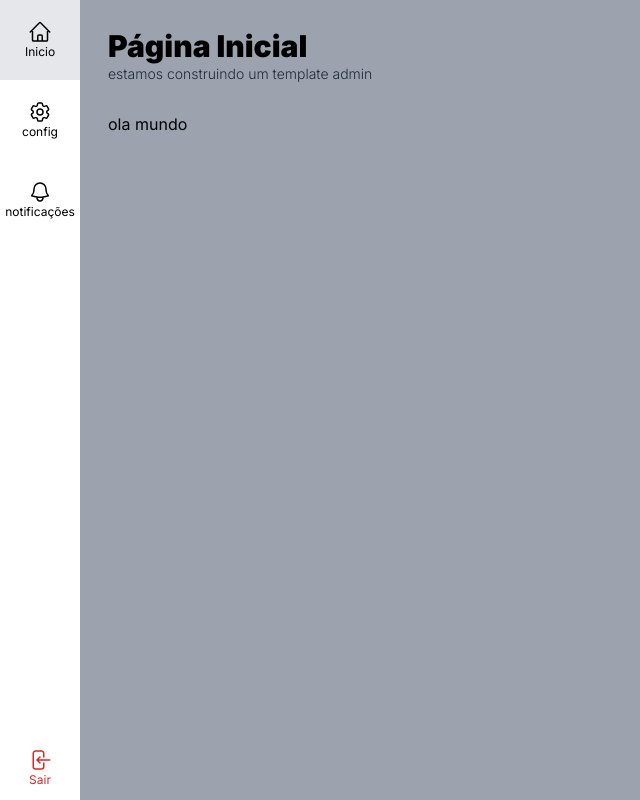
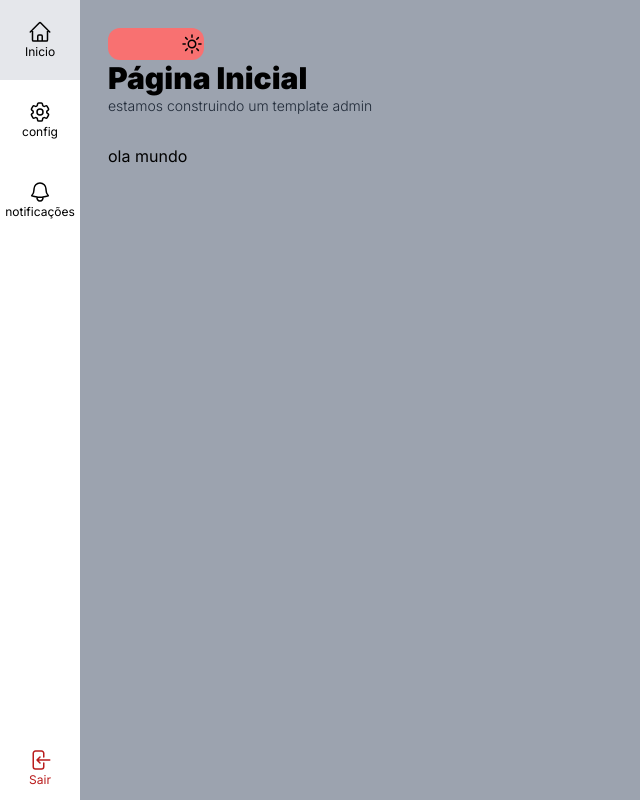
Before and after one commit to CaioLima10/Project, a Next.js app: page / in a window 1280 px wide. Shown: the whole page, without its empty margins (0-640 px from the left). Built offline with nearby package versions, Linux system fonts and the light colour scheme.

Commit message:
feat: add darkmode

```diff
--- a/src/app/layout.tsx
+++ b/src/app/layout.tsx
@@ -1,6 +1,7 @@
 import type { Metadata } from 'next'
 import { Inter } from 'next/font/google'
 import './globals.css'
+import { AppProvider } from '@/data/context/AppContext'
 
 const inter = Inter({ subsets: ['latin'] })
 
@@ -16,7 +17,9 @@ export default function RootLayout({
 }) {
   return (
     <html lang="en">
-      <body className={inter.className}>{children}</body>
+      <AppProvider name="passado provider">
+        <body className={inter.className}>{children}</body>
+      </AppProvider>
     </html>
   )
 }
--- a/src/components/icons/index.tsx
+++ b/src/components/icons/index.tsx
@@ -22,3 +22,15 @@ export const Logout = (
     <path strokeLinecap="round" strokeLinejoin="round" d="M15.75 9V5.25A2.25 2.25 0 0013.5 3h-6a2.25 2.25 0 00-2.25 2.25v13.5A2.25 2.25 0 007.5 21h6a2.25 2.25 0 002.25-2.25V15M12 9l-3 3m0 0l3 3m-3-3h12.75" />
   </svg>
 )
+
+export const Sun = (
+  <svg xmlns="http://www.w3.org/2000/svg" fill="none" viewBox="0 0 24 24" strokeWidth={1.5} stroke="currentColor" className="w-6 h-6">
+    <path strokeLinecap="round" strokeLinejoin="round" d="M12 3v2.25m6.364.386l-1.591 1.591M21 12h-2.25m-.386 6.364l-1.591-1.591M12 18.75V21m-4.773-4.227l-1.591 1.591M5.25 12H3m4.227-4.773L5.636 5.636M15.75 12a3.75 3.75 0 11-7.5 0 3.75 3.75 0 017.5 0z" />
+  </svg>
+)
+
+export const Moon = (
+  <svg xmlns="http://www.w3.org/2000/svg" fill="none" viewBox="0 0 24 24" strokeWidth={1.5} stroke="currentColor" className="w-6 h-6">
+    <path strokeLinecap="round" strokeLinejoin="round" d="M21.752 15.002A9.718 9.718 0 0118 15.75c-5.385 0-9.75-4.365-9.75-9.75 0-1.33.266-2.597.748-3.752A9.753 9.753 0 003 11.25C3 16.635 7.365 21 12.75 21a9.753 9.753 0 009.002-5.998z" />
+  </svg>
+)
--- /dev/null
+++ b/src/components/template/ButtonToggleTheme.tsx
@@ -0,0 +1,25 @@
+import { Moon, Sun } from "../icons"
+
+
+interface IButtonToggleThemeProps{
+    theme?: string
+    toggleTheme?: () => void
+    className?: string
+}
+
+export default function ButtonToggleTheme( props: IButtonToggleThemeProps ) {
+  return (
+    <div className={` flex w-24 h-8 rounded-xl bg-red-400 `}>
+        {  props.theme === 'dark' ? (
+        <div className={` flex items-center justify-start w-full  `} onClick={props.toggleTheme}>
+            {Moon}
+        </div>
+        ) : (
+            <div className={` flex items-center justify-end w-full  `} onClick={props.toggleTheme}>
+                {Sun}
+            </div>
+        ) }
+    </div>
+  )
+
+}
--- a/src/components/template/Header.tsx
+++ b/src/components/template/Header.tsx
@@ -1,5 +1,9 @@
+"use client"
+
 import React from 'react'
 import Title from './Title'
+import { UseAppData } from '@/data/hooks/UseAppData'
+import ButtonToggleTheme from './ButtonToggleTheme'
 
 interface IHeaderProps{
     title: string
@@ -7,8 +11,15 @@ interface IHeaderProps{
 }
 
 export default function Header(props : IHeaderProps) {
+
+  const { toggleTheme , theme  } = UseAppData()
+
   return (
     <div>
+      <ButtonToggleTheme
+        theme={theme}
+        toggleTheme={toggleTheme}
+        />
         <Title title={props.title} subtitle={props.subtitle} />
     </div>
   )
--- a/src/components/template/Menu.tsx
+++ b/src/components/template/Menu.tsx
@@ -1,4 +1,3 @@
-'use client'
 
 import React from 'react'
 import MenuItem from './MenuItem'
@@ -6,19 +5,23 @@ import { Home, Settings, Bell, Logout } from '../icons'
 
 export default function Menu() {
   return (
-    <aside className={`flex flex-col `}>
+    <aside className={`flex flex-col dark:bg-gray-600 dark:text-zinc-200`}>
       <ul className={` flex-1 `}>
         <MenuItem icon={Home} url='/' text='Inicio'/>
         <MenuItem icon={Settings} url='/settings' text='config'/>
         <MenuItem icon={Bell} url='/notifications' text='notificações'/>
       </ul>
       <ul >
-        <MenuItem
-          icon={Logout}
-          onClick={() => console.log('logout')}
-          text='Sair'
-          className={` text-red-600 hover:bg-red-500 hover:text-zinc-100 p-3 `}
-          />
+        <li className=
+        {`dark:text-zinc-200 dark:hover:text-zinc-900 text-red-700
+         dark:hover:bg-red-400 hover:bg-red-500 hover:text-zinc-200 p-3`}
+         >
+          <MenuItem
+            icon={Logout}
+            onClick={() => console.log('logout')}
+            text='Sair'
+            />
+        </li>
       </ul>
     </aside>
   )
--- a/src/components/template/MenuItem.tsx
+++ b/src/components/template/MenuItem.tsx
@@ -2,7 +2,6 @@ import Link from "next/link"
 
 interface IMenuItemProps{
     url?: string
-    className?: string
     text: string
     icon: React.ReactNode
     onClick?: (event: any) => void
@@ -10,18 +9,18 @@ interface IMenuItemProps{
 
 export default function MenuItem(props: IMenuItemProps) {
 
+
   const RenderContentLink = () => {
     return(
-        <li className={`
+        <div className={`
             flex flex-col items-center
             justify-center cursor-pointer
-            ${props.className}
             `}>
           { props.icon }
         <span className={`text-xs`}>
           { props.text }
         </span>
-        </li>
+        </div>
     )
   }
   return (
@@ -29,7 +28,7 @@ export default function MenuItem(props: IMenuItemProps) {
       { props.url ? (
         <Link href={props.url}
           className={`
-            hover:bg-gray-200 flex flex-col
+            dark:hover:bg-gray-700 hover:bg-gray-200 flex flex-col
               items-center justify-center h-20 w-20`
           }
           >
--- a/src/components/template/Title.tsx
+++ b/src/components/template/Title.tsx
@@ -8,8 +8,8 @@ interface ITitleProps{
 export default function Title(props : ITitleProps) {
   return (
     <div>
-        <h1 className={` font-black text-3xl `}>{props.title}</h1>
-        <h1 className={` font-light text-sm text-gray-800 `}>{props.subtitle}</h1>
+        <h1 className={` font-black text-3xl dark:text-zinc-100 `}>{props.title}</h1>
+        <h1 className={` font-light text-sm  dark:text-zinc-200 text-gray-800 `}>{props.subtitle}</h1>
     </div>
   )
 }
--- a/src/components/template/index.tsx
+++ b/src/components/template/index.tsx
@@ -1,7 +1,10 @@
+"use client"
+
 import React from 'react'
 import Menu from './Menu'
 import Header from './Header'
 import Content from './Content'
+import { UseAppData } from '@/data/hooks/UseAppData'
 
 interface ITemplateLayoutProps{
     title: string
@@ -10,10 +13,13 @@ interface ITemplateLayoutProps{
 }
 
 export default function TemplateLayout(props : ITemplateLayoutProps) {
+
+  const { theme } = UseAppData()
+
   return (
-    <div className={`flex h-screen w-screen`}>
+    <div className={`${theme} flex h-screen w-screen`}>
         <Menu/>
-        <div className={`flex flex-col p-7 w-full bg-gray-400`}>
+        <div className={`flex flex-col p-7 w-full dark:bg-gray-900 bg-gray-400`}>
           <Header title={props.title} subtitle={props.subtitle}/>
           <Content>
               { props.children }
--- /dev/null
+++ b/src/data/context/AppContext.tsx
@@ -0,0 +1,28 @@
+"use client"
+
+import { createContext, useCallback, useState } from "react";
+
+type  Theme =  'dark' | ''
+
+interface IAppContextProps{
+    children: React.ReactNode
+    theme?: Theme
+    toggleTheme?: () => void
+}
+
+export const AppContext = createContext<IAppContextProps>({} as IAppContextProps)
+
+export function AppProvider({  children }: IAppContextProps){
+
+    const [ theme , setTheme ] = useState<Theme>('')
+
+    const toggleTheme = useCallback(() => {
+        setTheme(theme === '' ? 'dark' : '')
+    }, [ theme ])
+
+    return(
+        <AppContext.Provider value={{  children, theme , toggleTheme }}>
+            { children }
+        </AppContext.Provider>
+    )
+}
--- /dev/null
+++ b/src/data/hooks/UseAppData.ts
@@ -0,0 +1,8 @@
+
+import { useContext } from "react";
+import { AppContext } from "../context/AppContext";
+
+export const UseAppData = () => {
+    const useData = useContext(AppContext)
+    return useData
+}
--- a/tailwind.config.ts
+++ b/tailwind.config.ts
@@ -6,6 +6,7 @@ const config: Config = {
     './src/components/**/*.{js,ts,jsx,tsx,mdx}',
     './src/app/**/*.{js,ts,jsx,tsx,mdx}',
   ],
+  darkMode: 'class',
   theme: {
     extend: {
       backgroundImage: {
```
